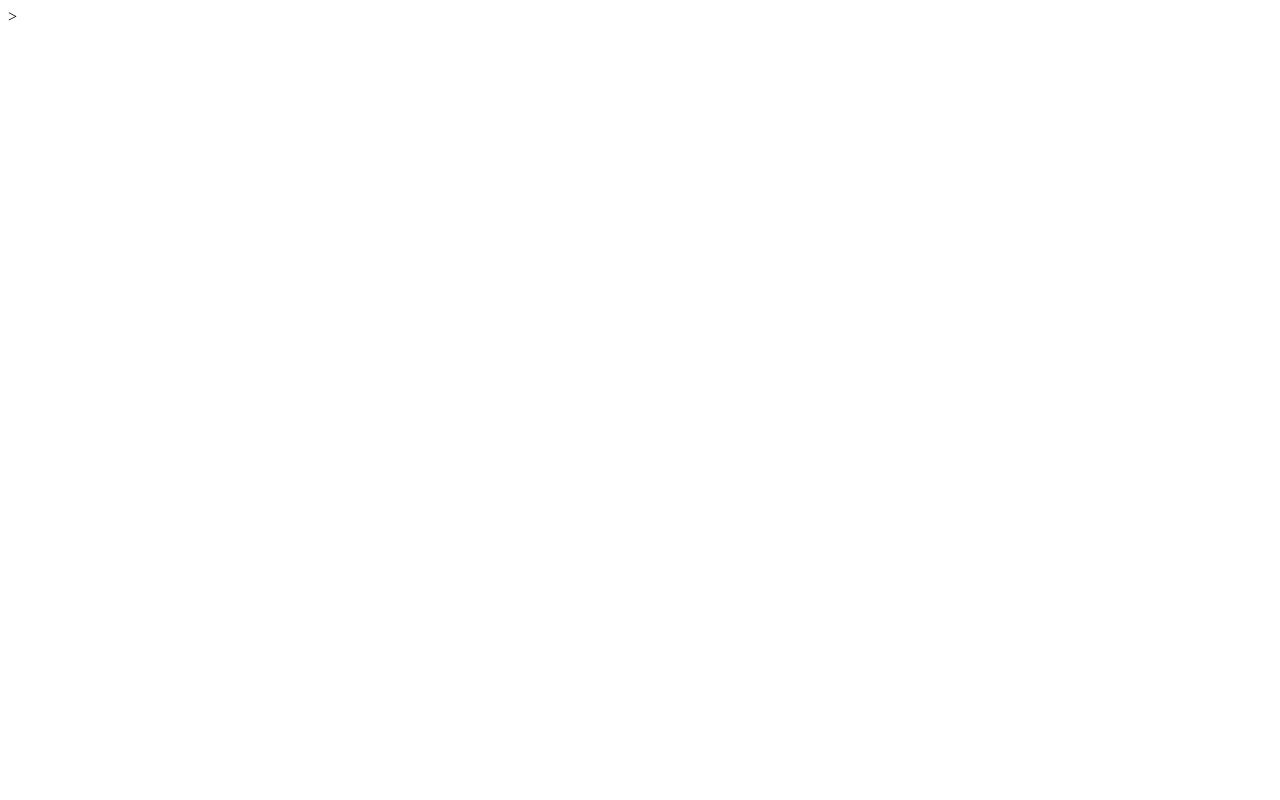
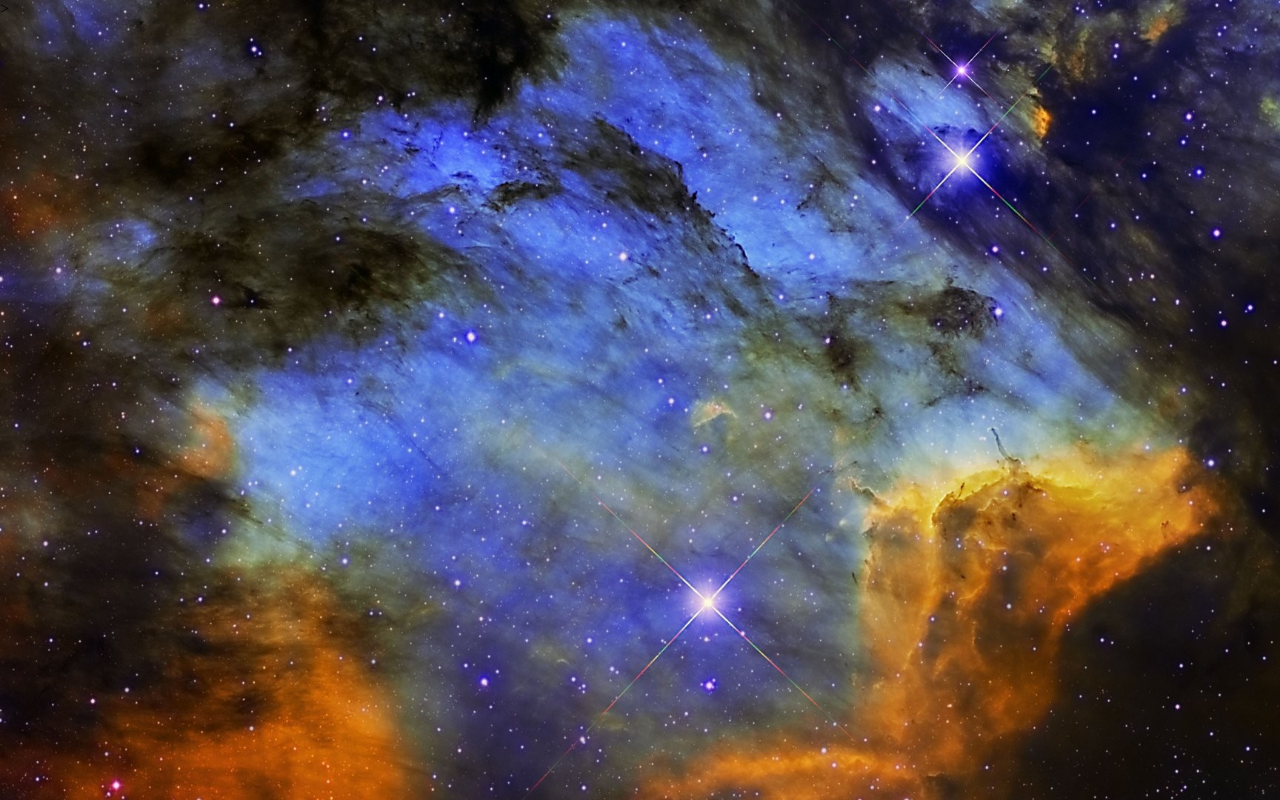
Before and after one commit to vic-toto/rubikCube, a plain HTML site: page index.html in a window 1280 px wide. Drawn offline with Linux system fonts and the light colour scheme.

Commit message:
added background, container and box

```diff
--- a/index.html
+++ b/index.html
@@ -8,9 +8,23 @@
     <link rel="stylesheet" href="style.css" />
     <title> 3D Rubik's Cube </title>
 </head>
+><body>
+    <div class="container">
+        <div class="box"></div>
+    </div>
 
-><body>
+    <script>
+        let box = document.querySelector('.box')
+        const color = ['#F8BBD0', '#FF4081', '#FF80AB', '#D500F9', '#FFB3C1', '#F06292']
+        const directions = ['front', 'back', 'left', 'right', 'top', 'bottom']
 
+        for (var i of directions){
+            console.log(i)
+            let direction = document.createElement('div')
+            box.appendChild(direction)
+            direction.classList.add(i);
+            direction.setAttribute('style', '--clr:${color[directions.indexOf(i)]}')
+        }
+    </script>
 </body>
-
 </html>
--- a/style.css
+++ b/style.css
@@ -0,0 +1,30 @@
+*{
+    margin: 0;
+    padding: 0;
+    box-sizing: border-box;
+}
+body{
+    width: 100%;
+    max-height: 100vh;
+    background: url('assets/space.jpg') no-repeat center center fixed;
+    background-size: cover;
+    overflow: hidden;
+}
+.container{
+    width: 600px;
+    height: 600px;
+    position: absolute;
+    top: 50%;
+    left: 50%;
+    transform: translate(-50%, -50%);
+    display: flex;
+    justify-content: center;
+    align-items: center;
+}
+.box{
+    width: 350px;
+    height: 350px;
+    position: absolute;
+    transform-style: preserve-3d;
+
+}
```
Also changed, not shown: assets/space.jpg (added).
